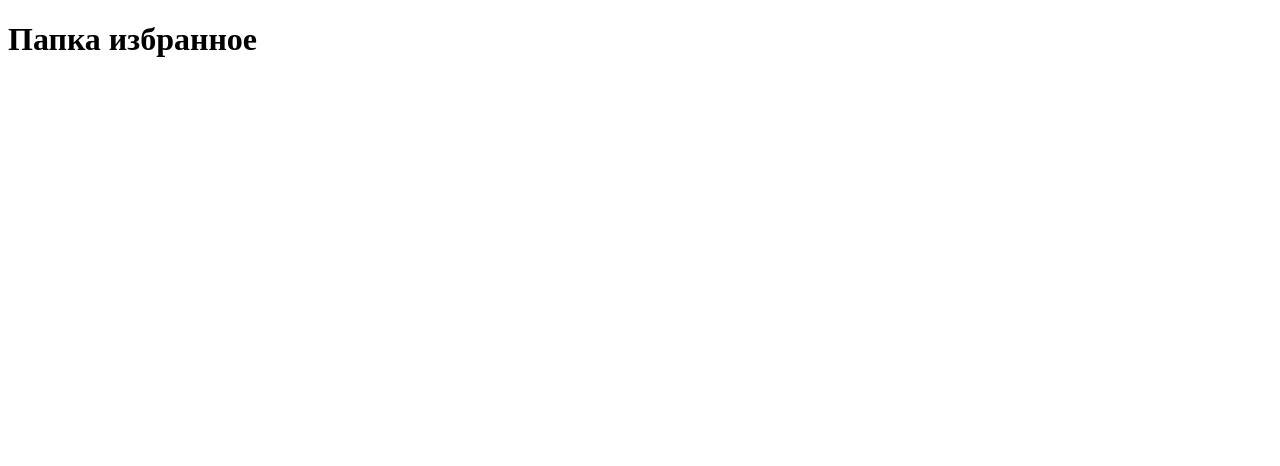
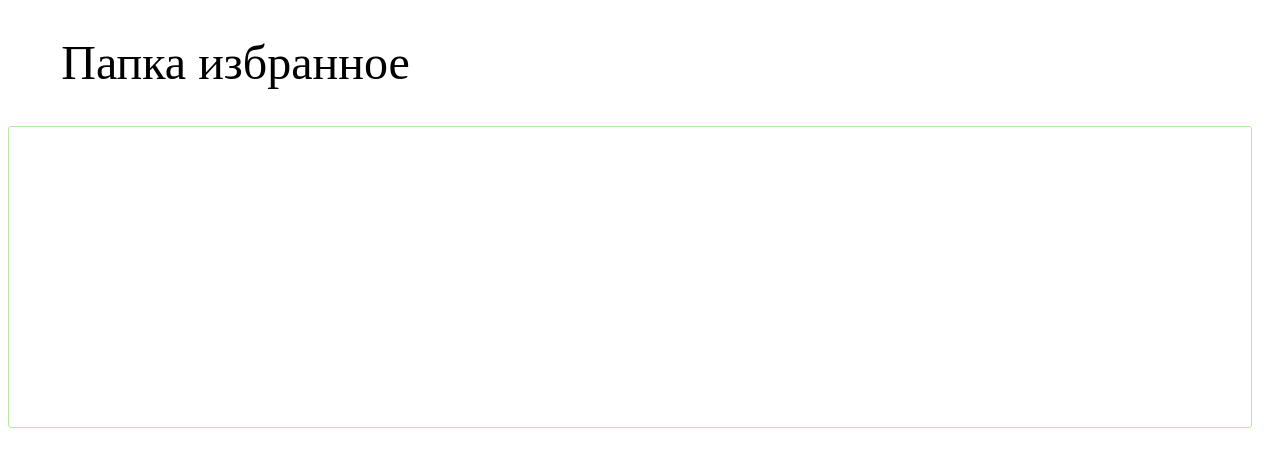
Before and after one commit to Vokanson/search_film_new_ver, a Vue app: page /favorites in a window 1280 px wide. Shown: the top 466 px of the page. Built offline with nearby package versions, Linux system fonts and the light colour scheme.

Commit message:
14.02.23

```diff
--- a/src/Components/Main.vue
+++ b/src/Components/Main.vue
@@ -22,6 +22,7 @@
            v-on:input="inputChangeHandler"
            v-on:keypress.enter="search">
     <button v-on:click="search">Поиск</button>
+    <h2>{{nameFilm}}</h2>
     <ul class="list">
       <li class="list-item"  v-for="(item, index) in $store.state.mainListFilm[0]" >
         {{item.Title}} {{item.Year}} <img :src=item.Poster>
@@ -93,12 +94,18 @@ export default {
       const res = await axios.get(`http://www.omdbapi.com/?apikey=922db138&s=${films}`)
       console.log(3333,res)
       this.dat = await res.data.Search
-      console.log(5555,this.dat)
-      this.nameFilm = this.inputValue
-      this.$store.state.mainListFilm.push(this.dat)
-      console.log(this.$store.state.mainListFilm)
-      // this.aboutFilm = dat.Plot
-      this.inputValue = ""
+      if (res.data.Error === "Movie not found!") {
+        this.nameFilm = "Фильм не найден!"
+        this.inputValue = ""
+      }
+      else {
+        console.log(5555, this.dat)
+        this.nameFilm = this.inputValue
+        this.$store.state.mainListFilm.push(this.dat)
+        console.log(this.$store.state.mainListFilm)
+        // this.aboutFilm = dat.Plot
+        this.inputValue = ""
+      }
     },
     save (index) {
       console.log(1111, this)
--- a/src/Components/favorites.vue
+++ b/src/Components/favorites.vue
@@ -4,12 +4,12 @@
 <!--      {{listFilm [0]}} Вот здесь</li>-->
 <!--  </ul>-->
 
-  <div>
-<h1>Папка избранное</h1>
+  <div class="favorites">
+<h1 class="title">Папка избранное</h1>
 
 
     <ul class="list" >
-      <li  v-for="(item,index) in $store.state.listFilm"  >
+      <li class="list-item" v-for="(item,index) in $store.state.listFilm"  >
         {{item.Title}} Год: {{item.Year}} <img :src=item.Poster>
         <button @click="deleteFilm(index)">Удалить</button>
       </li>
@@ -61,5 +61,44 @@ props:{
 </script>
 
 <style scoped>
+.title {
+  position: static;
+  width: 455px;
+  height: 62px;
+  left: 493px;
+  top: 900px;
 
+  font-family: 'Poppins';
+  font-style: normal;
+  font-weight: 500;
+  font-size: 48px;
+  line-height: 130%;
+  /* or 62px */
+
+  text-align: center;
+
+  /*color: rgba(255, 255, 255, 0.9);*/
+
+}
+.list {
+  display: block;
+  border: 1px solid #b5e9a7;
+  border-radius: 3px;
+  position: inherit;
+  background: #fff;
+  margin: 0 20px 20px 0;
+  text-decoration: none;
+  color: #474747;
+  z-index: 0;
+  height: 300px;
+}
+@media (max-width: 1024px) {
+  .list-item {
+    margin-right: 20px;
+    position: fixed;
+    bottom: 0px;
+    display: flex;
+    box-sizing: border-box;
+  }
+}
 </style>
--- a/src/store.js
+++ b/src/store.js
@@ -14,21 +14,26 @@ const store = createStore({
             // console.log(index)
         },
         saveSelectedFilm:(state,index)=>{
+            if(state.listFilm.length) {
+                console.log("saveSelectedFilm in store")
                 let isFilmExist = false;
-            if(isFilmExist){
-                state.listFilm.map(function (item,index) {
-                console.log("items:", item.imdbID,state.mainListFilm.imdbID)
-                if(item.imdbID === state.mainListFilm.imdbID) {
+                    console.log("if in store")
+                    state.listFilm.map(function (item,) {
+                        console.log("items:", item.imdbID,index.imdbID)
+                        if(item.imdbID === index.imdbID) {
                             isFilmExist = true;
+                            console.log("isFilmExist=true")
                         }
                     })
                     if (!isFilmExist) {
-                    state.listFilm.push(state.mainListFilm[0][index])
+                        state.listFilm.push(index)
+                        console.log("if !isFilmExist")
                     }
-                    }//else{
-                //     state.listFilm.push(index)
-                // }
+                }else{
+                state.listFilm.push(index)
+            }
         },
+
         deleteFilm:(state, index)=>{
             return state.listFilm.splice(index,1)
             // console.log(state.listFilm)
@@ -41,7 +46,8 @@ const store = createStore({
             commit('cleanList')
         },
         saveFilm({commit},index){
-          commit('saveSelectedFilm',index)
+          commit('saveSelectedFilm',index),
+              console.log("saveFilm in store")
         },
         deleteThisFilm({commit},index)
         {
```
Lines whose indentation alone changed are shown as unchanged.
